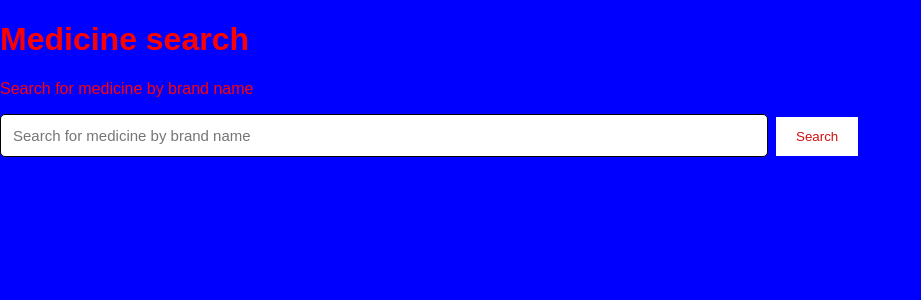
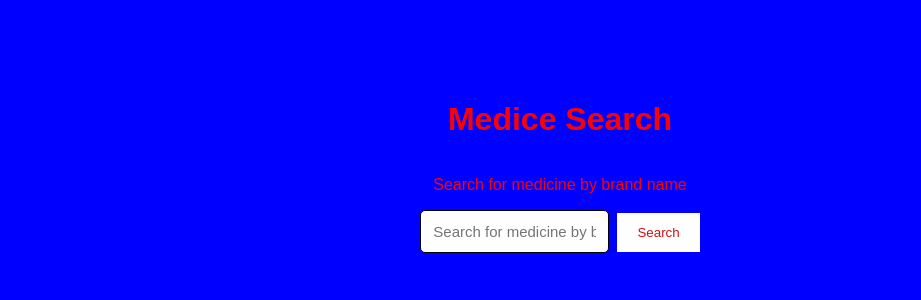
Before and after one commit to shreyas-sv1/medibuddy-coding-test, a React (Vite) app: page / in a window 1280 px wide. Shown: the top 300 px of the page, without its empty margins (0-921 px from the left). Built offline with nearby package versions, Linux system fonts and the light colour scheme.

Commit message:
connect medine search to fda api

```diff
--- a/src/App.jsx
+++ b/src/App.jsx
@@ -1,15 +1,33 @@
 import { useState } from 'react'
 import SearchBar from './components/SearchBar';
+import { searchMedicnes } from './services/drupApi';
 
 function App() {
+  const[medicines, setMedicines]=useState([]);
+  async function handleSearch(query) {
+    try{
+      const results =await
+      searchMedicnes(query);
+      console.log("FDA Results",results);
+      setMedicines(results);
+    }
+    catch (error) {
+      console.error(error);
+    }
+  }
   return (
-    <div>
-      <h1>Medicine search</h1>
-      <p>Search for medicine by brand name
-
-      </p>
-      <SearchBar/>
-    </div>
+    <main>
+      <h1>Medice Search</h1>
+      <p>Search for medicine by brand name</p>
+      <SearchBar onSearch={handleSearch} />
+      <div>
+        {medicines.map((medicine, index)=>(
+          <div key={index}>
+            <pre>{JSON.stringify(medicine.openfda,null,2)}</pre>
+          </div>
+        ))}
+      </div>
+    </main>
   );
 }
 
--- a/src/components/SearchBar.jsx
+++ b/src/components/SearchBar.jsx
@@ -1,9 +1,10 @@
 import { useState } from "react";
-
-function SearchBar() {
+function SearchBar({onSearch}) {
     const[query, setQuery]=useState("");
     function handleSearch(){
-        console.log("searching for :",query);
+        if(!query.trim())
+            return;
+        onSearch(query.trim());
     }
     return (
         <div>
--- a/src/services/drupApi.js
+++ b/src/services/drupApi.js
@@ -0,0 +1,17 @@
+const BASE_URL =
+"https://api.fda.gov/drug/label.json";
+
+export async function
+searchMedicnes(query ,signal) {
+        const url=`${BASE_URL}?
+    search=openfda.brand_name:${encodeURIComponent(query)}` + '&limit=20';
+    const response =await fetch(url,{signal});
+    if(response.status === 404){
+        return [];
+    }
+    if(!response.ok){
+        throw new Error("Failed to fetch");
+    }
+    const data =await response.json();
+    return data.result || [];
+}
```
